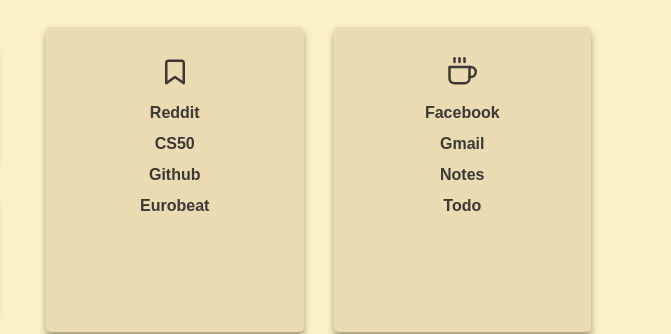
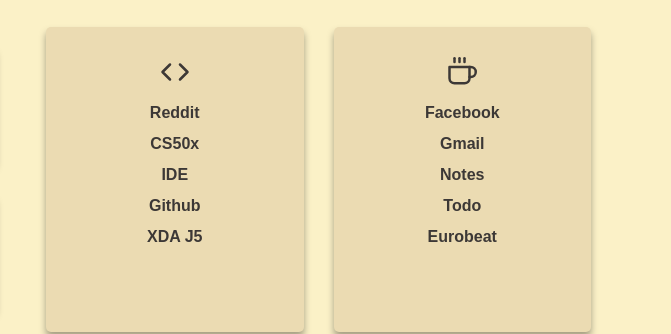
Before and after one commit to Marcox132/Homepage, a website: page index.html in a window 1280 px wide. Shown: the part 388-722 px from the top of the page, 609-1280 px from the left. Drawn offline with nearby package versions, Linux system fonts and the light colour scheme; no server answers; a web font is replaced by a local one.

Commit message:
Change feather icon and add entries

```diff
--- a/index.html
+++ b/index.html
@@ -90,7 +90,7 @@
       <!-- Lists  -->
 
       <div class="card list list__1">
-        <i class="list__head" data-feather="bookmark"></i>
+        <i class="list__head" data-feather="code"></i>
         <a
           href="https://www.reddit.com/"
           class="list__link"
@@ -99,19 +99,25 @@
         <a
           href="https://cs50.harvard.edu/x"
           class="list__link"
-          >CS50</a
+          >CS50x</a
         >
-        <a
+		<a
+			href="https://ide.cs50.io"
+			class="list__link"
+			>IDE</a
+		>
+		<a
           href="https://github.com/"
 		  target="_self"
           class="list__link"
           >Github</a
         >
-        <a
-          href="https://music.youtube.com/playlist?list=PLGdEbnOoiEOOaFFYKh3A66wOUlrHUwzTs"
-          class="list__link"
-          >Eurobeat</a
-        >
+		<a
+			href="https://forum.xda-developers.com/f/samsung-galaxy-j5-2015-roms-kernels-recoveries.5704/"
+			target="_self"
+			class="list__link"
+			>XDA J5</a
+		>
       </div>
 
       <div class="card list list__2">
@@ -130,6 +136,12 @@
           class="list__link"
           >Todo</a
         >
+		<a
+			href="https://music.youtube.com/playlist?list=PLGdEbnOoiEOOaFFYKh3A66wOUlrHUwzTs"
+			target="_self"
+			class="list__link"
+			>Eurobeat</a
+		>
       </div>
     </div>
 
```
